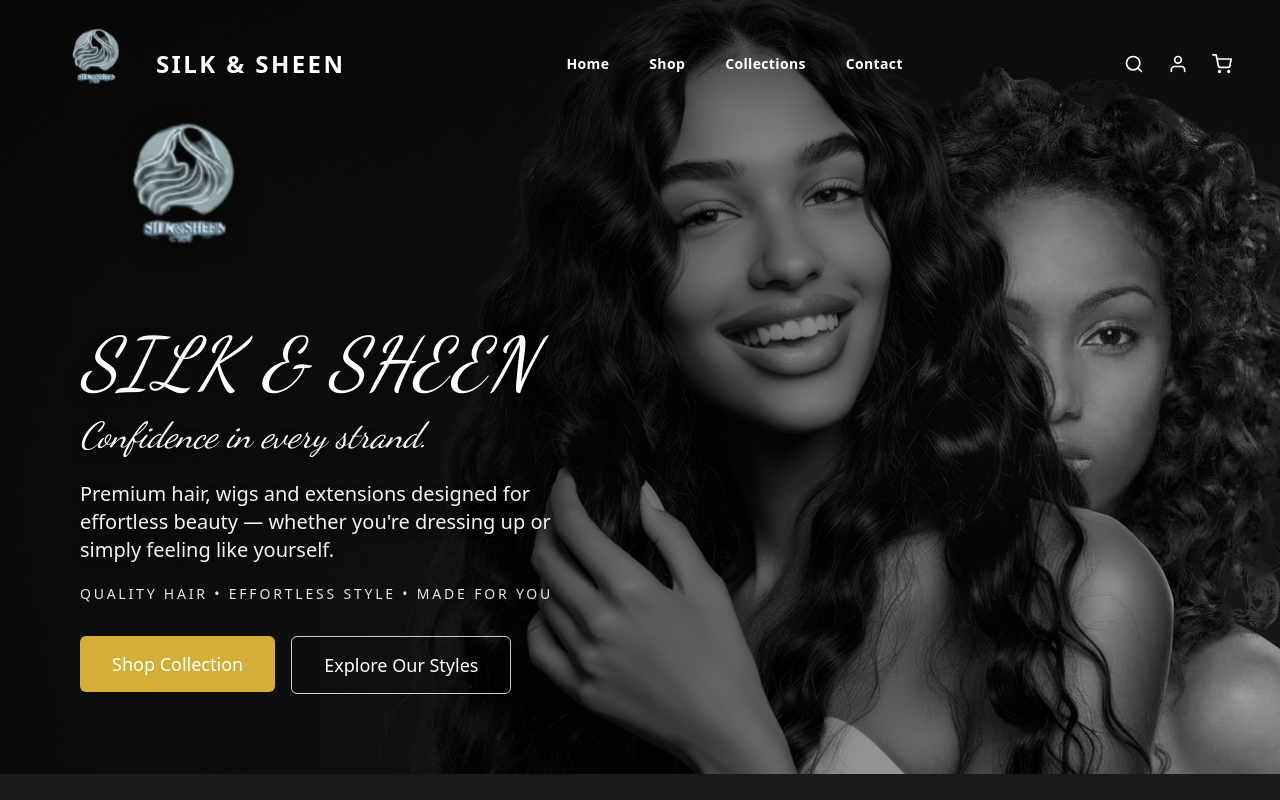
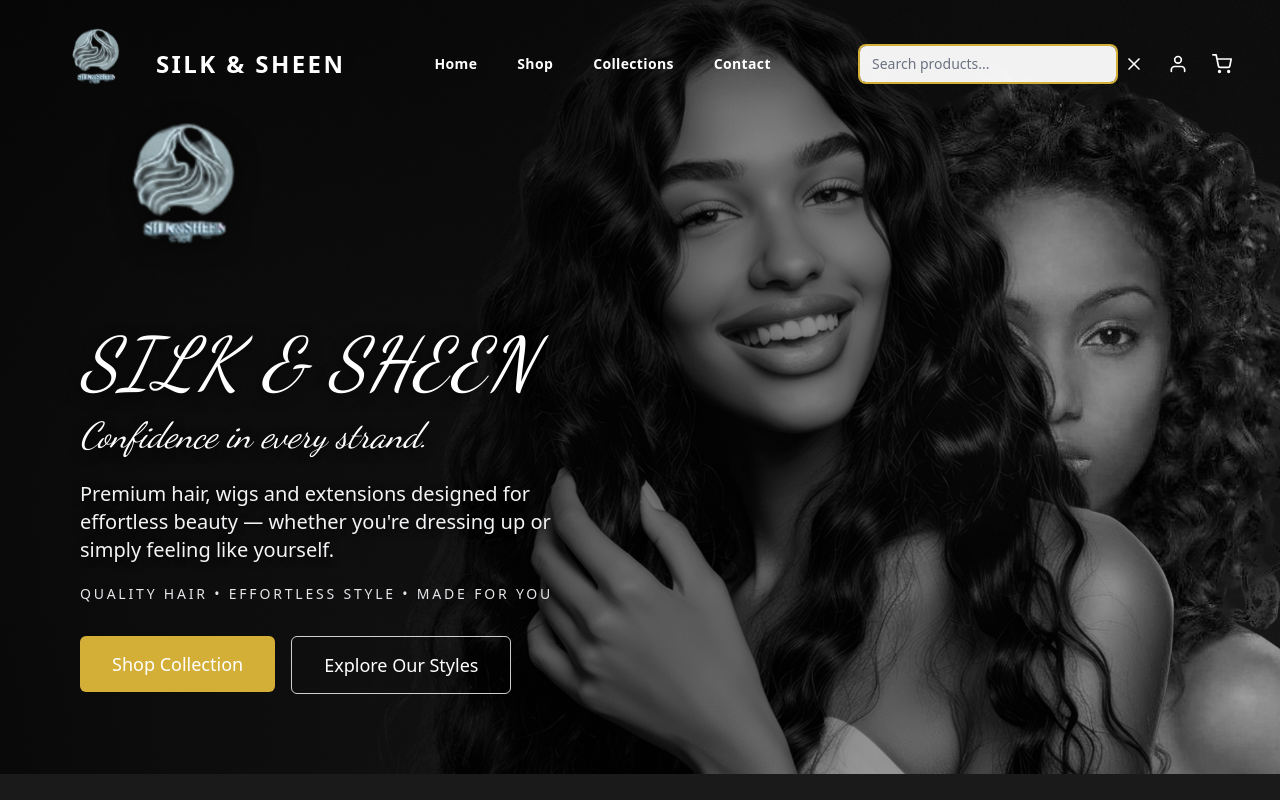
Before and after one commit to Larrymeez/Silk-and-Sheen, a React (Vite) app: page / in a window 1280 px wide. Both pictures are taken after a click on the icon 1133 px from the left and 64 px from the top of the page. Shown: the top 800 px of the page. Built offline with nearby package versions, Linux system fonts and the light colour scheme.

Commit message:
updates search bar

```diff
--- a/src/components/navbar.jsx
+++ b/src/components/navbar.jsx
@@ -1,20 +1,74 @@
 // src/components/Navbar.jsx
-import { useEffect, useState, useContext } from "react";
+import { useEffect, useState, useContext, useRef } from "react";
 import logo from "../assets/logo.png";
-import { FiSearch, FiShoppingCart, FiUser } from "react-icons/fi";
-import { Link } from "react-router-dom";
+import { FiSearch, FiShoppingCart, FiUser, FiX } from "react-icons/fi";
+import { Link, useNavigate } from "react-router-dom";
 import { CartContext } from "../context/CartContext.jsx";
+import { products } from "../data/products";
 
 function Navbar() {
   const [scrolled, setScrolled] = useState(false);
   const { isOpen, setIsOpen, cartItems } = useContext(CartContext);
+  const navigate = useNavigate();
 
+  const [searchOpen, setSearchOpen] = useState(false);
+  const [query, setQuery] = useState("");
+  const searchRef = useRef(null);
+  const inputRef = useRef(null);
 
   useEffect(() => {
     const handleScroll = () => setScrolled(window.scrollY > 50);
     window.addEventListener("scroll", handleScroll);
     return () => window.removeEventListener("scroll", handleScroll);
   }, []);
+
+  // Close search dropdown when clicking outside
+  useEffect(() => {
+    const handleClickOutside = (e) => {
+      if (searchRef.current && !searchRef.current.contains(e.target)) {
+        setSearchOpen(false);
+      }
+    };
+    document.addEventListener("mousedown", handleClickOutside);
+    return () => document.removeEventListener("mousedown", handleClickOutside);
+  }, []);
+
+  const openSearch = () => {
+    setSearchOpen(true);
+    // wait for input to mount before focusing
+    setTimeout(() => inputRef.current?.focus(), 50);
+  };
+
+  const closeSearch = () => {
+    setSearchOpen(false);
+    setQuery("");
+  };
+
+  const results =
+    query.trim().length > 0
+      ? products
+          .filter((p) => {
+            const q = query.toLowerCase();
+            return (
+              p.name?.toLowerCase().includes(q) ||
+              p.category?.toLowerCase().includes(q) ||
+              p.type?.toLowerCase().includes(q)
+            );
+          })
+          .slice(0, 6)
+      : [];
+
+  const goToProduct = (id) => {
+    navigate(`/product/${id}`);
+    closeSearch();
+  };
+
+  const handleSubmit = (e) => {
+    e.preventDefault();
+    if (results.length > 0) {
+      goToProduct(results[0].id);
+    }
+  };
 
   return (
     <nav
@@ -28,7 +82,7 @@
 
         {/* Logo */}
         <Link to="/" className="flex items-center gap-3 cursor-pointer">
-          <img src={logo} alt="Logo" className="w-20 md:w-24" /> {/* Slightly larger */}
+          <img src={logo} alt="Logo" className="w-20 md:w-24" />
           <span className="text-xl md:text-2xl font-bold tracking-widest text-white">
             SILK & SHEEN
           </span>
@@ -58,7 +112,111 @@
 
         {/* Icons */}
         <div className="flex items-center gap-6 text-xl text-white">
-          <FiSearch className="cursor-pointer hover:text-gold transition" />
+
+          {/* SEARCH */}
+          <div ref={searchRef} className="relative flex items-center">
+            {searchOpen ? (
+              <form onSubmit={handleSubmit} className="flex items-center">
+                <input
+                  ref={inputRef}
+                  type="text"
+                  value={query}
+                  onChange={(e) => setQuery(e.target.value)}
+                  placeholder="Search products..."
+                  className="
+                    w-40
+                    sm:w-64
+                    bg-white/95
+                    text-black
+                    text-sm
+                    placeholder-gray-500
+                    rounded-md
+                    px-3
+                    py-2
+                    outline-none
+                    focus:ring-2
+                    focus:ring-gold
+                  "
+                />
+                <button
+                  type="button"
+                  onClick={closeSearch}
+                  className="ml-2 text-white hover:text-gold transition"
+                  aria-label="Close search"
+                >
+                  <FiX />
+                </button>
+
+                {/* RESULTS DROPDOWN */}
+                {query.trim().length > 0 && (
+                  <div
+                    className="
+                      absolute
+                      top-full
+                      right-0
+                      mt-2
+                      w-72
+                      sm:w-80
+                      bg-white
+                      text-black
+                      rounded-xl
+                      shadow-xl
+                      overflow-hidden
+                      max-h-96
+                      overflow-y-auto
+                      z-50
+                    "
+                  >
+                    {results.length > 0 ? (
+                      results.map((product) => (
+                        <button
+                          key={product.id}
+                          type="button"
+                          onClick={() => goToProduct(product.id)}
+                          className="
+                            w-full
+                            flex
+                            items-center
+                            gap-3
+                            px-4
+                            py-3
+                            hover:bg-gray-100
+                            transition
+                            text-left
+                          "
+                        >
+                          <img
+                            src={product.image}
+                            alt={product.name}
+                            className="w-12 h-12 object-cover rounded-md flex-shrink-0"
+                          />
+                          <div className="min-w-0">
+                            <p className="text-sm font-medium truncate">
+                              {product.name}
+                            </p>
+                            <p className="text-xs text-gray-500">
+                              KSh {product.basePrice?.toLocaleString()}
+                            </p>
+                          </div>
+                        </button>
+                      ))
+                    ) : (
+                      <p className="px-4 py-4 text-sm text-gray-500">
+                        No products found.
+                      </p>
+                    )}
+                  </div>
+                )}
+              </form>
+            ) : (
+              <FiSearch
+                onClick={openSearch}
+                className="cursor-pointer hover:text-gold transition"
+                aria-label="Open search"
+              />
+            )}
+          </div>
+
           <FiUser className="cursor-pointer hover:text-gold transition" />
 
           {/* Shopping Cart */}
@@ -80,6 +238,4 @@
   );
 }
 
-
-
 export default Navbar;
```
